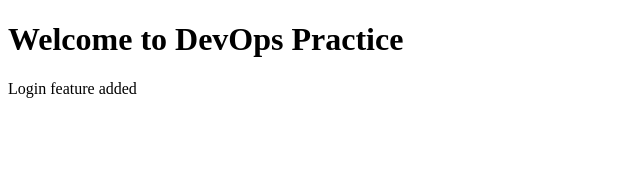
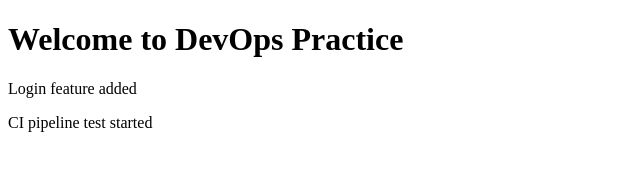
Before and after one commit to shivanshu2711/devOps-practice, a plain HTML site: page index.html in a window 1280 px wide. Shown: the whole page, without its empty margins (0-640 px from the left). Drawn offline with Linux system fonts and the light colour scheme.

Commit message:
Add CI pipline test message

```diff
--- a/index.html
+++ b/index.html
@@ -6,5 +6,6 @@
 <body>
     <h1>Welcome to DevOps Practice</h1>
     <p>Login feature added</p>
+    <p>CI pipeline test started</p>
 </body>
 </html>
```
